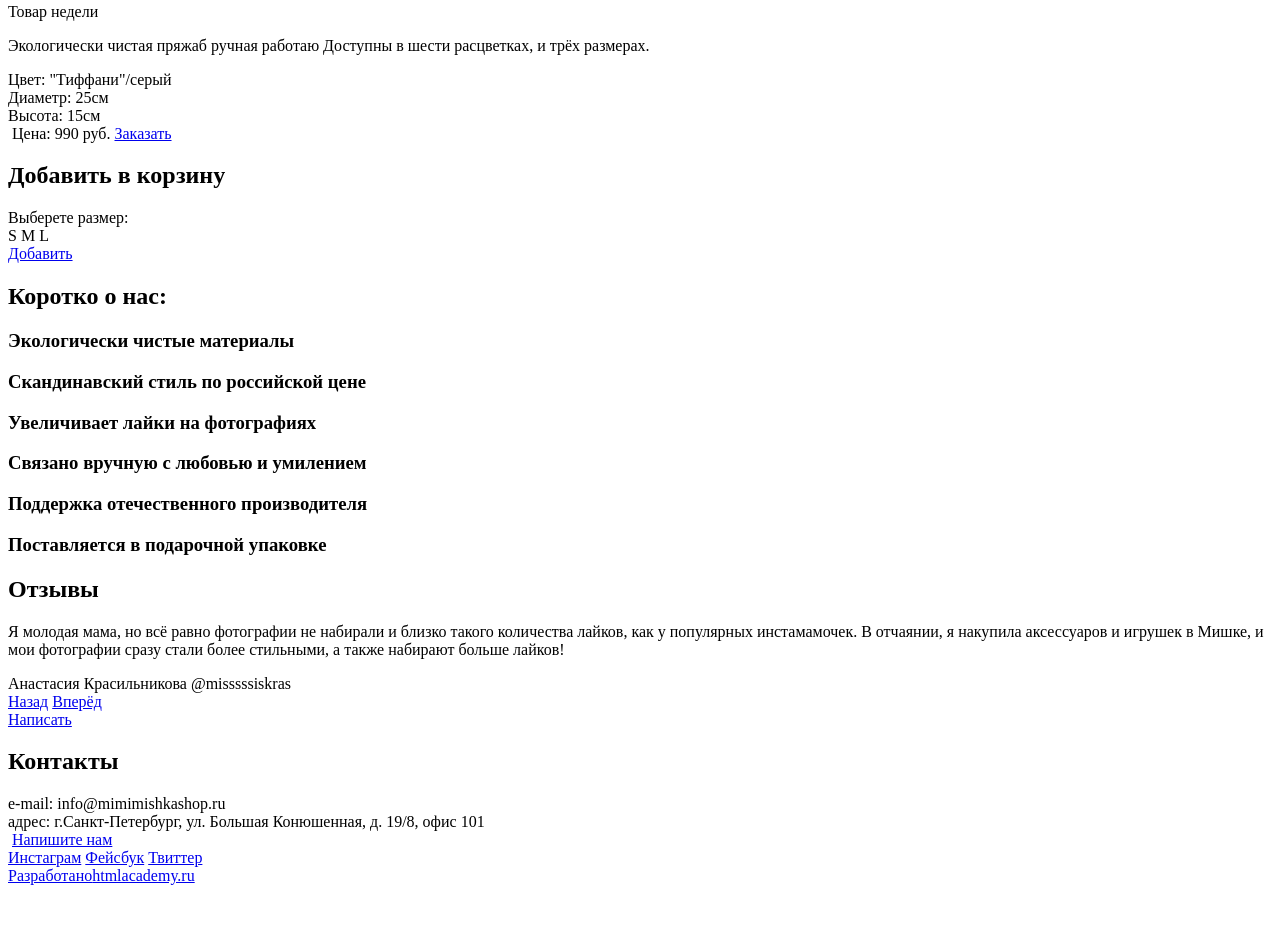
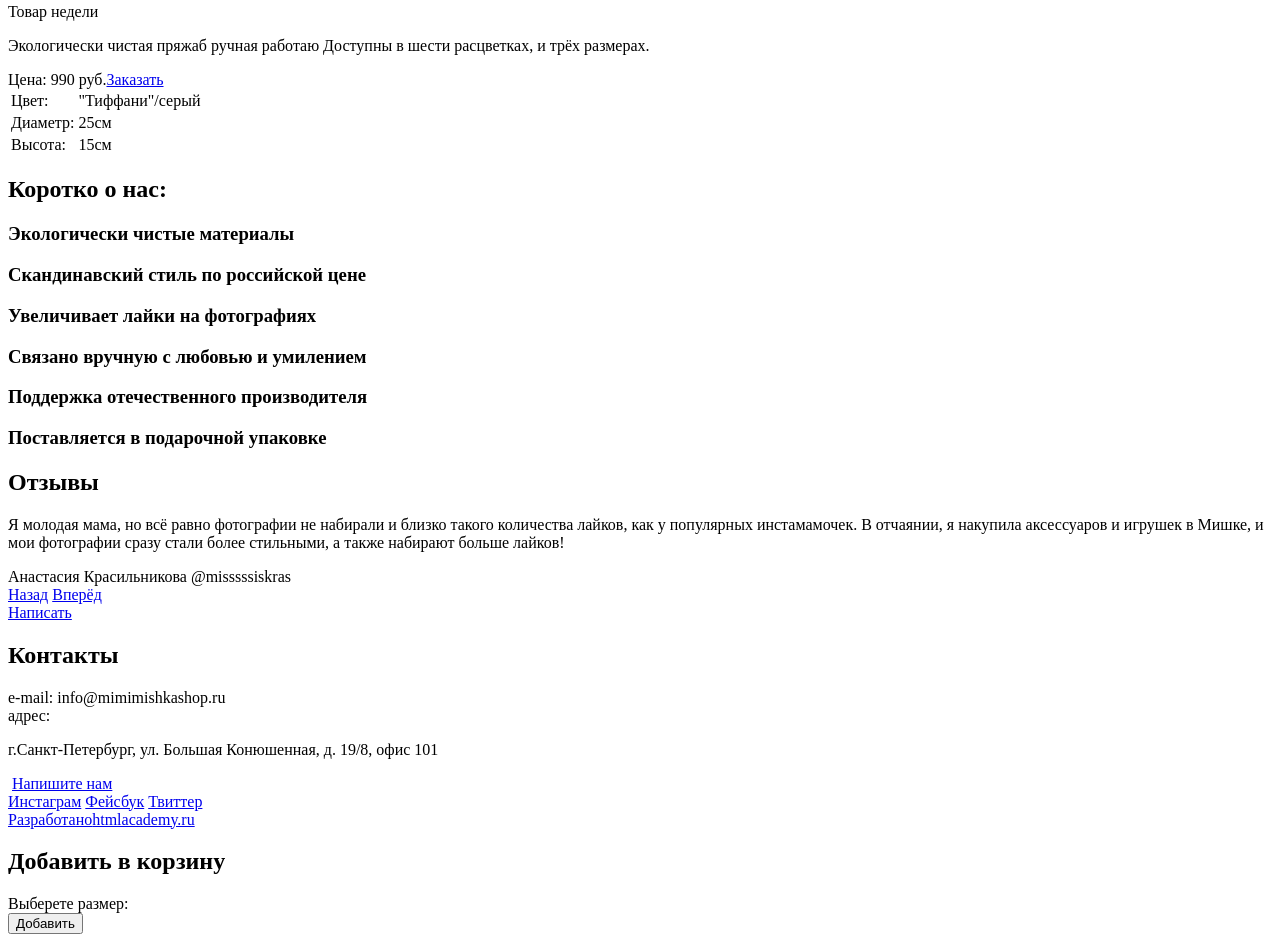
Before and after one commit to DangerPNZ/200889-mishka, a website: page index.html in a window 1280 px wide. Shown: the part 319-1261 px from the top of the page. Before the commit the page ends 1212 px from the top, so only its background shows below. Drawn offline with Linux system fonts and the light colour scheme.

Commit message:
Выполнил правки по замечаниям наставника (1)

```diff
--- a/index.html
+++ b/index.html
@@ -51,34 +51,24 @@
       <h2>Вязаные корзинки</h2>
       <span class="best-product__flag">Товар недели</span>
       <p>Экологически чистая пряжаб ручная работаю Доступны в шести расцветках, и трёх размерах.</p>
-      <div class="best-product__descript-item">
-        <span class="descript-item__value">Цвет:</span>
-        <span class="descript-item__parameter">"Тиффани"/серый</span>
-      </div>
-      <div class="best-product__descript-item">
-        <span class="descript-item__value">Диаметр:</span>
-        <span class="descript-item__parameter">25см</span>
-      </div>
-      <div class="best-product__descript-item">
-        <span class="descript-item__value">Высота:</span>
-        <span class="descript-item__parameter">15см</span>
-      </div>
-      <img src="" weight="" height="" alt="">
-      <span class="best-product__price">Цена: 990 руб.</span>
-      <a href="#" class="btn">Заказать</a>
+      <table class="best-product__descript-item">
+        <tr>
+          <td class="descript-item__value">Цвет:</td>
+          <td class="descript-item__parameter">"Тиффани"/серый</td>
+        </tr>
+        <tr class="best-product__descript-item">
+          <td class="descript-item__value">Диаметр:</td>
+          <td class="descript-item__parameter">25см</td>
+        </tr>
+        <tr class="best-product__descript-item">
+          <td class="descript-item__value">Высота:</td>
+          <td class="descript-item__parameter">15см</td>
+        </tr>
+        <img src="" weight="" height="" alt="">
+        <span class="best-product__price">Цена: 990 руб.</span>
+        <a href="#" class="btn">Заказать</a>
+      </table>
     </div>
-    <section class="modal-add">
-      <div class="modal-add__container">
-        <h2 class="modal-add__title">Добавить в корзину</h2>
-        <span class="modal-add__select-descript">Выберете размер:</span>
-        <div class="modal-add__size-variation">
-          <span class="modal-add__size">S</span>
-          <span class="modal-add__size">M</span>
-          <span class="modal-add__size">L</span>
-        </div>
-        <a href="#" class="btn">Добавить</a>
-      </div>
-    </section>
   </article>
   <section class="about-us">
     <div class="about-us__container">
@@ -113,7 +103,7 @@
       </div>
       <div class="contacts__contact-info">
         <span class="contacts__type">адрес:</span>
-        <span class="contacts__data">г.Санкт-Петербург, ул. Большая Конюшенная, д. 19/8, офис 101</span>
+        <p class="contacts__data">г.Санкт-Петербург, ул. Большая Конюшенная, д. 19/8, офис 101</p>
       </div>
       <img src="" width="" height="" alt="">
       <a href="#" class="btn">Напишите нам</a>
@@ -126,9 +116,23 @@
         <a href="#" class="page-footer__social-link"><span class="reader-descript">Фейсбук</span></a>
         <a href="#" class="page-footer__social-link"><span class="reader-descript">Твиттер</span></a>
       </div>
-      <a href="#" class="page-footer__designed-by">Разработано<span class="reader-descript">htmlacademy.ru</span></a>
+      <a href="#" class="page-footer__designed-by">Разработано<a href="#" class="page-footer__designer-link"><span class="reader-descript">htmlacademy.ru</span></a></a>
     </div>
   </footer>
+  <section class="modal-add">
+    <div class="modal-add__container">
+      <form action="#" method="get">
+        <h2 class="modal-add__title">Добавить в корзину</h2>
+        <span class="modal-add__select-descript">Выберете размер:</span>
+        <div class="modal-add__size-variation">
+          <inpyt type="text" class="modal-add__size" name="selected size S" value="S" autofocus readonly>
+            <inpyt type="text" class="modal-add__size" name="selected size M" value="M" readonly>
+              <inpyt type="text" class="modal-add__size" name="selected size L" value="L" readonly>
+        </div>
+        <button type="submit" class="submit-btn">Добавить</button>
+      </form>
+    </div>
+  </section>
 </body>
 
 </html>
```
Also changed, not shown: catalog.html (+36 -19 lines), form.html (+13 -13 lines).
